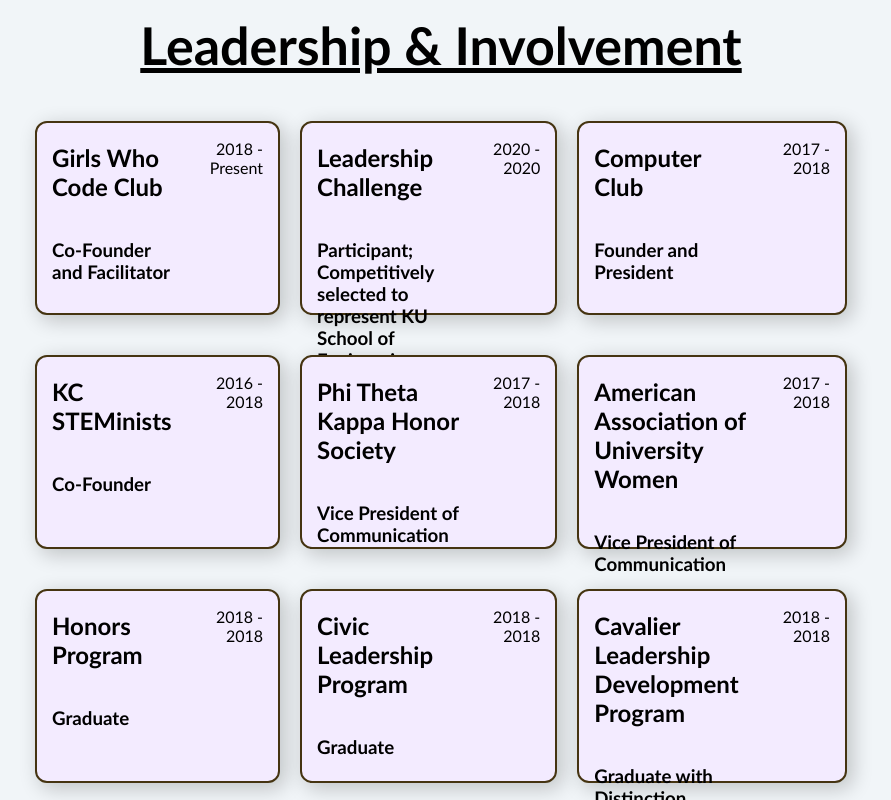
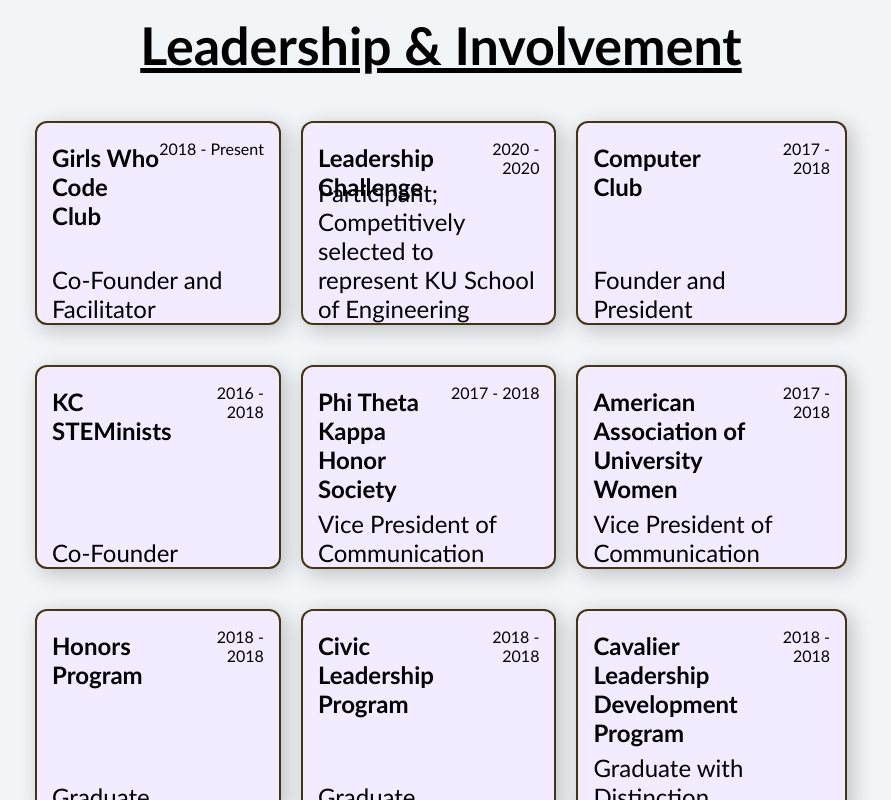
Before and after one commit to CompSciLauren/compscilauren.github.io, a React (Create React App) app: page / in a window 1280 px wide. Shown: the part 4940-5740 px from the top of the page, without its empty margins (199-1090 px from the left). Built offline with nearby package versions, Linux system fonts and the light colour scheme.

Commit message:
Improve involvement section

```diff
--- a/src/components/Involvement.jsx
+++ b/src/components/Involvement.jsx
@@ -7,7 +7,9 @@ const Involvement = (props) => {
       <p style={{ textAlign: "right" }}>
         {props.startDate} - {props.endDate}
       </p>
-      <h3>{props.job}</h3>
+      <div className="involvement-grid-content">
+        <span>{props.job}</span>
+      </div>
     </div>
   );
 };
--- a/src/styles/involvement.css
+++ b/src/styles/involvement.css
@@ -5,12 +5,12 @@
 .involvement-grid-item {
   display: grid;
   grid-template-columns: auto auto;
+  grid-template-rows: 1fr 30px;
   text-align: left;
-  height: 140px;
+  height: 200px;
   background-color: #f3ebff;
   padding-left: 15px;
   padding-right: 15px;
-  padding-bottom: 50px;
   margin: 10px;
   margin-bottom: 30px;
   font-size: 16px;
@@ -20,3 +20,12 @@
   border-width: 2px;
   border-radius: 12px;
 }
+.involvement-grid-content {
+  display: flex;
+  flex-direction: column;
+  justify-content: end;
+  align-items: start;
+  grid-column: 1 / span 2;
+  font-size: 24px;
+  font-weight: 500;
+}
```
